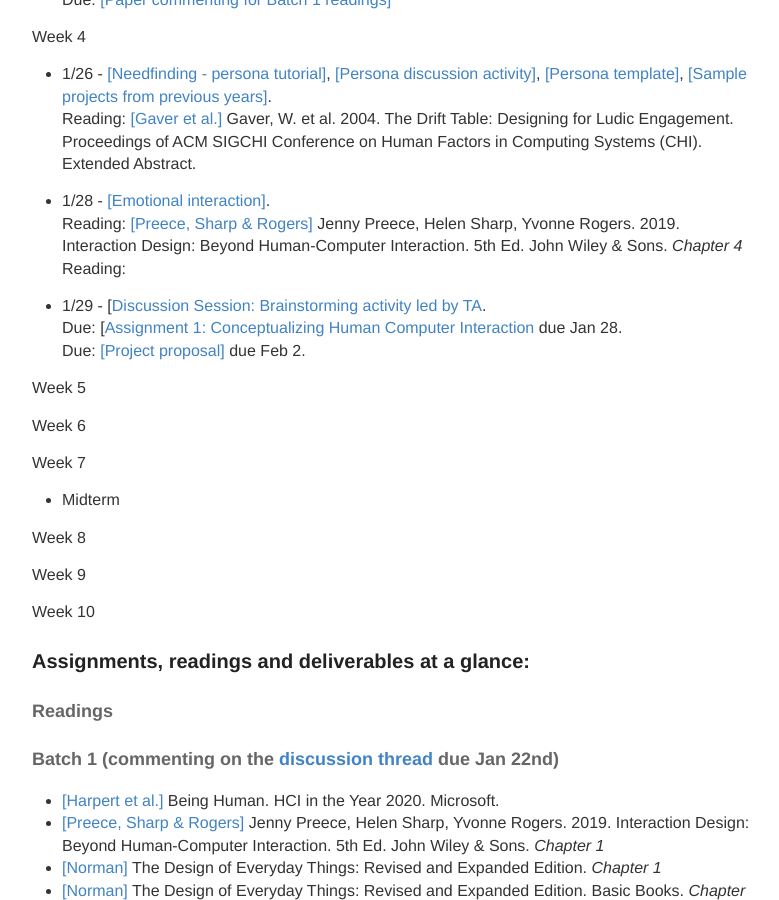
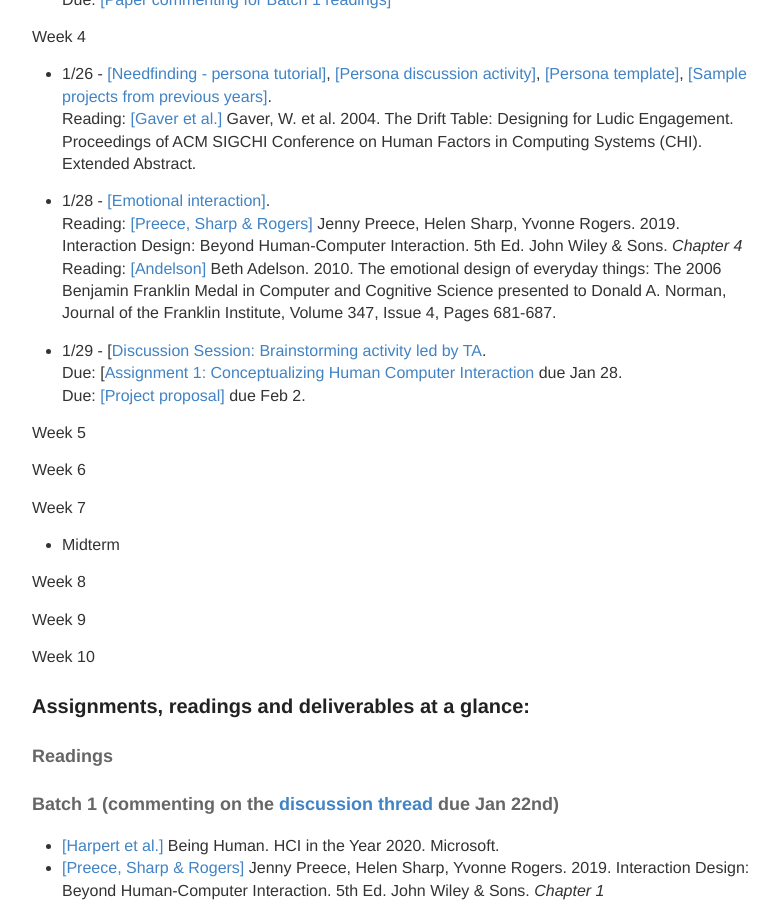
Before and after one commit to hciwang/hciwang.github.io, a Jekyll site: the page built from _posts/2021-1-1-lectures.md, in a window 1280 px wide and 900 px high, scrolled down 1247 px. Shown: the whole window, without its empty margins (248-1027 px from the left). Built offline with Jekyll 4.4.1, drawn with Linux system fonts in a browser that asks for light colours.

Commit message:
Update 2021-1-1-lectures.md

```diff
--- a/_posts/2021-1-1-lectures.md
+++ b/_posts/2021-1-1-lectures.md
@@ -51,7 +51,7 @@
 
 - 1/28 - [[Emotional interaction]]( ).
 Reading: [[Preece, Sharp & Rogers]](http://www.id-book.com/) Jenny Preece, Helen Sharp, Yvonne Rogers. 2019. Interaction Design: Beyond Human-Computer Interaction. 5th Ed. John Wiley & Sons.  *Chapter 4*
-Reading:
+Reading: [[Andelson]](https://canvas.ucdavis.edu/courses/539971/files/folder/Readings%20(incomplete.%20check%20main%20website%20for%20complete%20readings)?preview=11537271) Beth Adelson. 2010. The emotional design of everyday things: The 2006 Benjamin Franklin Medal in Computer and Cognitive Science presented to Donald A. Norman, Journal of the Franklin Institute, Volume 347, Issue 4, Pages 681-687.
 
 - 1/29 - [[Discussion Session: Brainstorming activity led by TA]().
 Due: [[Assignment 1: Conceptualizing Human Computer Interaction](https://canvas.ucdavis.edu/courses/539971/assignments/627432) due Jan 28.
```
